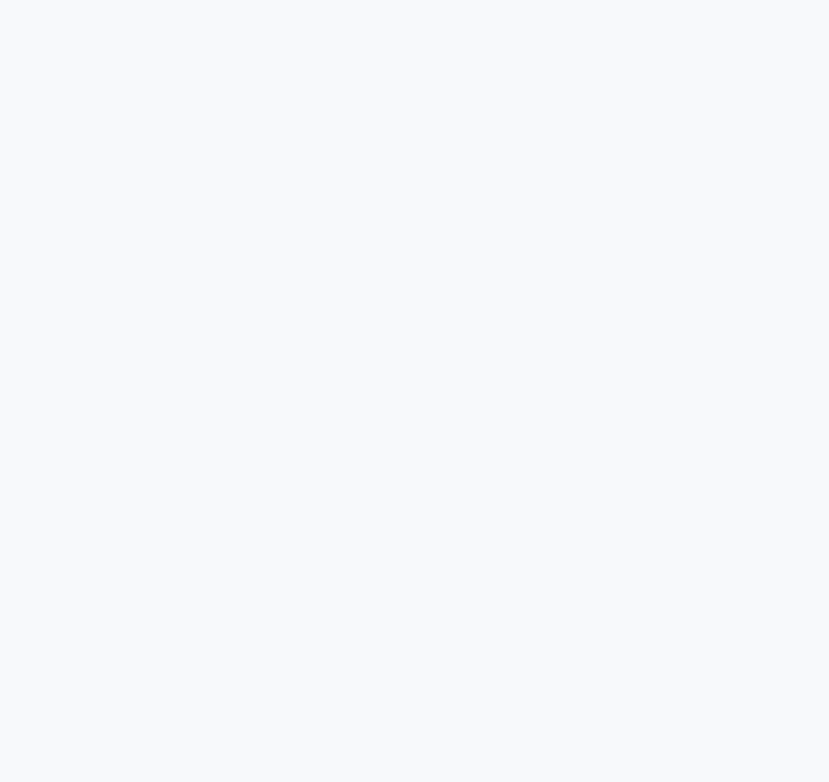
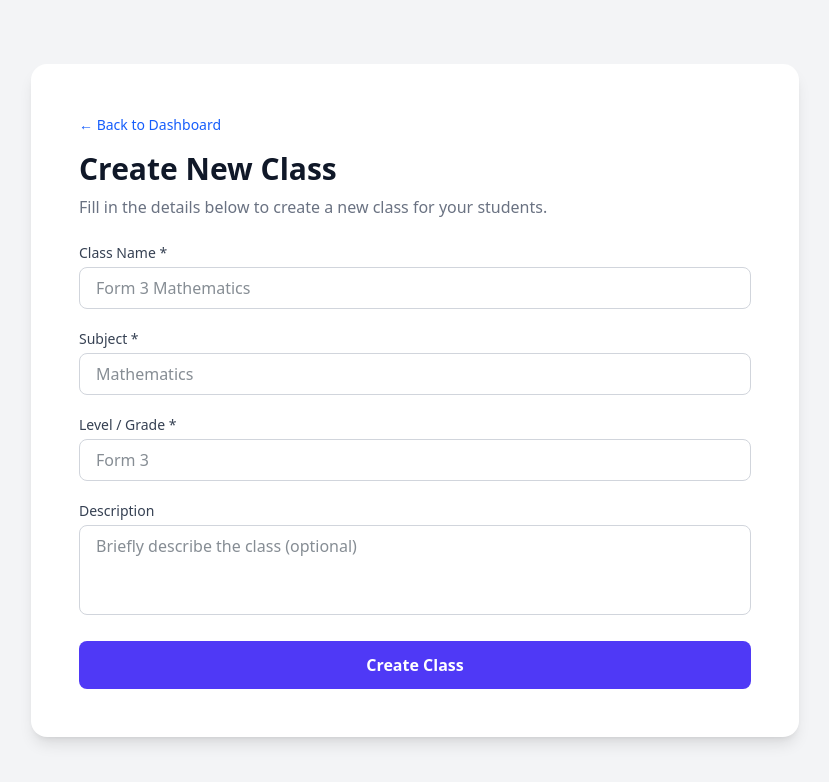
Before and after one commit to juliusmwas/StudyHub, a React (Vite) app: page /tutor/CreateClassPage in a window 1280 px wide. Before the commit this address had no page. Shown: the top 782 px of the page, without its empty margins (225-1054 px from the left). Built offline with nearby package versions, Linux system fonts and the light colour scheme.

Commit message:
Added a createclasspage for tutor to allow them create a class

```diff
--- a/src/App.jsx
+++ b/src/App.jsx
@@ -32,6 +32,7 @@ import SessionSummary from './Pages/dashboard/tutor/SessionSummary';
 import ResourcesLibrary from './Pages/dashboard/tutor/ResourcesLibrary';
 import AnalyticsPage from './Pages/dashboard/tutor/AnalyticsPage';
 import ActivityLog from './Pages/dashboard/tutor/ActivityLog';
+import CreateClassPage from './Pages/dashboard/tutor/CreateClassPage';
 
 function App() {
 
@@ -82,6 +83,7 @@ function App() {
         <Route path="/tutor/ResourcesLibrary" element={<ResourcesLibrary />} />
         <Route path="/tutor/AnalyticsPage" element={<AnalyticsPage />} />
         <Route path="/tutor/ActivityLog" element={<ActivityLog />} />
+        <Route path="/tutor/CreateClassPage" element={<CreateClassPage />} />
 
         {/* 🔥 Navbar friendly routes (aliases for Tutor dashboard) */}
         <Route path="/dashboard" element={<TutorDashboard />} />
--- /dev/null
+++ b/src/Pages/dashboard/tutor/CreateClassPage.jsx
@@ -0,0 +1,159 @@
+
+import { useState } from "react";
+import { useNavigate } from "react-router-dom";
+
+export default function CreateClassPage() {
+  const navigate = useNavigate();
+
+  // Form state
+  const [name, setName] = useState("");
+  const [subject, setSubject] = useState("");
+  const [level, setLevel] = useState("");
+  const [description, setDescription] = useState("");
+  const [loading, setLoading] = useState(false);
+  const [error, setError] = useState(null);
+
+  // Handle form submit
+  const handleSubmit = async (e) => {
+    e.preventDefault();
+    setError(null);
+
+    // Simple validation
+    if (!name || !subject || !level) {
+      setError("Please fill in all required fields.");
+      return;
+    }
+
+    setLoading(true);
+
+    try {
+      // API call placeholder
+      // Replace URL with your backend endpoint later
+      const res = await fetch("/api/classes", {
+        method: "POST",
+        headers: { "Content-Type": "application/json" },
+        body: JSON.stringify({ name, subject, level, description }),
+      });
+
+      const data = await res.json();
+
+      if (!res.ok) {
+        setError(data.msg || "Failed to create class.");
+        setLoading(false);
+        return;
+      }
+
+      // Success: redirect to class details
+      navigate(`/tutor/classes/${data._id}`);
+    } catch (err) {
+      setError("Server error. Please try again.");
+      console.error(err);
+    } finally {
+      setLoading(false);
+    }
+  };
+
+  return (
+    <div className="min-h-screen bg-gray-100 flex items-center justify-center p-4">
+      <div className="w-full max-w-3xl bg-white rounded-2xl shadow-lg p-8 md:p-12">
+        {/* Back Button */}
+        <button
+          onClick={() => navigate("/tutor/dashboard")}
+          className="text-sm text-blue-600 hover:underline mb-4"
+        >
+          ← Back to Dashboard
+        </button>
+
+        {/* Header */}
+        <h1 className="text-3xl font-bold mb-2 text-gray-900">
+          Create New Class
+        </h1>
+        <p className="text-gray-500 mb-6">
+          Fill in the details below to create a new class for your students.
+        </p>
+
+        {/* Error Message */}
+        {error && (
+          <div className="bg-red-100 border border-red-400 text-red-700 px-4 py-3 rounded mb-4">
+            {error}
+          </div>
+        )}
+
+        {/* Form */}
+        <form onSubmit={handleSubmit} className="space-y-5">
+          {/* Class Name */}
+          <div>
+            <label className="block text-sm font-medium text-gray-700 mb-1">
+              Class Name *
+            </label>
+            <input
+              type="text"
+              value={name}
+              onChange={(e) => setName(e.target.value)}
+              placeholder="Form 3 Mathematics"
+              className="w-full px-4 py-2 border border-gray-300 rounded-lg focus:ring-indigo-500 focus:border-indigo-500"
+              required
+            />
+          </div>
+
+          {/* Subject */}
+          <div>
+            <label className="block text-sm font-medium text-gray-700 mb-1">
+              Subject *
+            </label>
+            <input
+              type="text"
+              value={subject}
+              onChange={(e) => setSubject(e.target.value)}
+              placeholder="Mathematics"
+              className="w-full px-4 py-2 border border-gray-300 rounded-lg focus:ring-indigo-500 focus:border-indigo-500"
+              required
+            />
+          </div>
+
+          {/* Level / Grade */}
+          <div>
+            <label className="block text-sm font-medium text-gray-700 mb-1">
+              Level / Grade *
+            </label>
+            <input
+              type="text"
+              value={level}
+              onChange={(e) => setLevel(e.target.value)}
+              placeholder="Form 3"
+              className="w-full px-4 py-2 border border-gray-300 rounded-lg focus:ring-indigo-500 focus:border-indigo-500"
+              required
+            />
+          </div>
+
+          {/* Description */}
+          <div>
+            <label className="block text-sm font-medium text-gray-700 mb-1">
+              Description
+            </label>
+            <textarea
+              value={description}
+              onChange={(e) => setDescription(e.target.value)}
+              placeholder="Briefly describe the class (optional)"
+              className="w-full px-4 py-2 border border-gray-300 rounded-lg focus:ring-indigo-500 focus:border-indigo-500 resize-none"
+              rows={3}
+            />
+          </div>
+
+          {/* Submit Button */}
+          <button
+            type="submit"
+            disabled={loading}
+            className={`w-full py-3 rounded-lg text-white font-semibold transition ${
+              loading
+                ? "bg-gray-400 cursor-not-allowed"
+                : "bg-indigo-600 hover:bg-indigo-700"
+            }`}
+          >
+            {loading ? "Creating Class..." : "Create Class"}
+          </button>
+        </form>
+      </div>
+    </div>
+  );
+}
--- a/src/Pages/dashboard/tutor/Dashboard.jsx
+++ b/src/Pages/dashboard/tutor/Dashboard.jsx
@@ -207,12 +207,16 @@ export default function TutorDashboard() {
             <section>
               <h2 className="text-sm font-bold text-gray-400 uppercase tracking-widest mb-4">Quick Actions</h2>
               <div className="grid grid-cols-2 gap-3">
-                <button className="flex flex-col items-center justify-center p-4 bg-white border border-gray-100 rounded-xl hover:shadow-md transition-shadow gap-2 group">
-                  <div className="p-2 bg-blue-50 text-blue-600 rounded-full group-hover:bg-blue-600 group-hover:text-white transition-colors">
-                    <Plus size={20} />
-                  </div>
-                  <span className="text-xs font-bold text-gray-700">New Class</span>
-                </button>
+                <Link
+                   to="/tutor/CreateClassPage">
+                  <button className="flex flex-col items-center justify-center p-4 bg-white border border-gray-100 rounded-xl hover:shadow-md transition-shadow gap-2 group cursor-pointer">
+                    <div className="p-2 bg-blue-50 text-blue-600 rounded-full group-hover:bg-blue-600 group-hover:text-white transition-colors">
+                      <Plus size={20} />
+                    </div>
+                    <span className="text-xs font-bold text-gray-700">New Class</span>
+                  </button>
+                </Link>
+
                 <button className="flex flex-col items-center justify-center p-4 bg-white border border-gray-100 rounded-xl hover:shadow-md transition-shadow gap-2 group">
                   <div className="p-2 bg-purple-50 text-purple-600 rounded-full group-hover:bg-purple-600 group-hover:text-white transition-colors">
                     <Upload size={20} />
```
